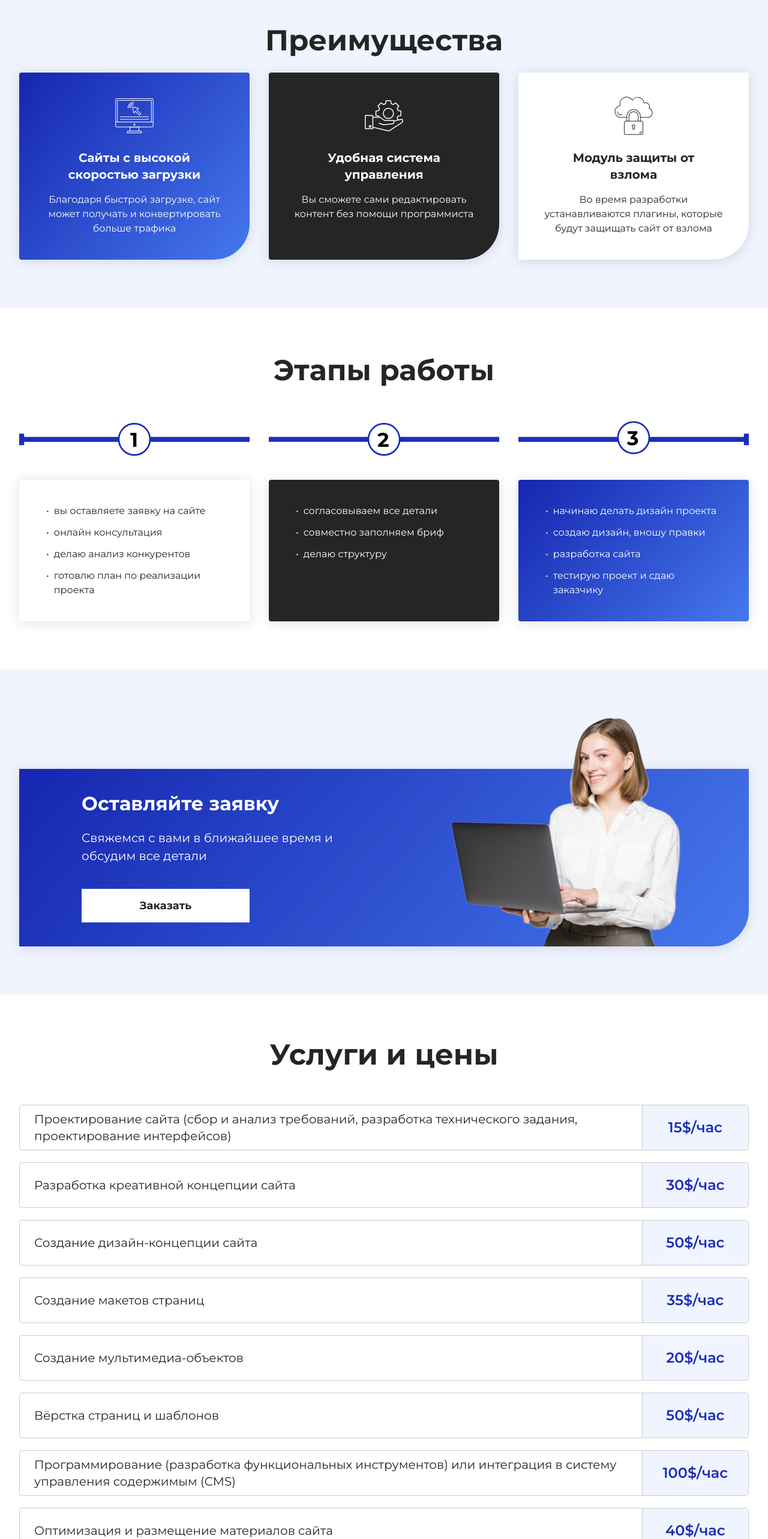
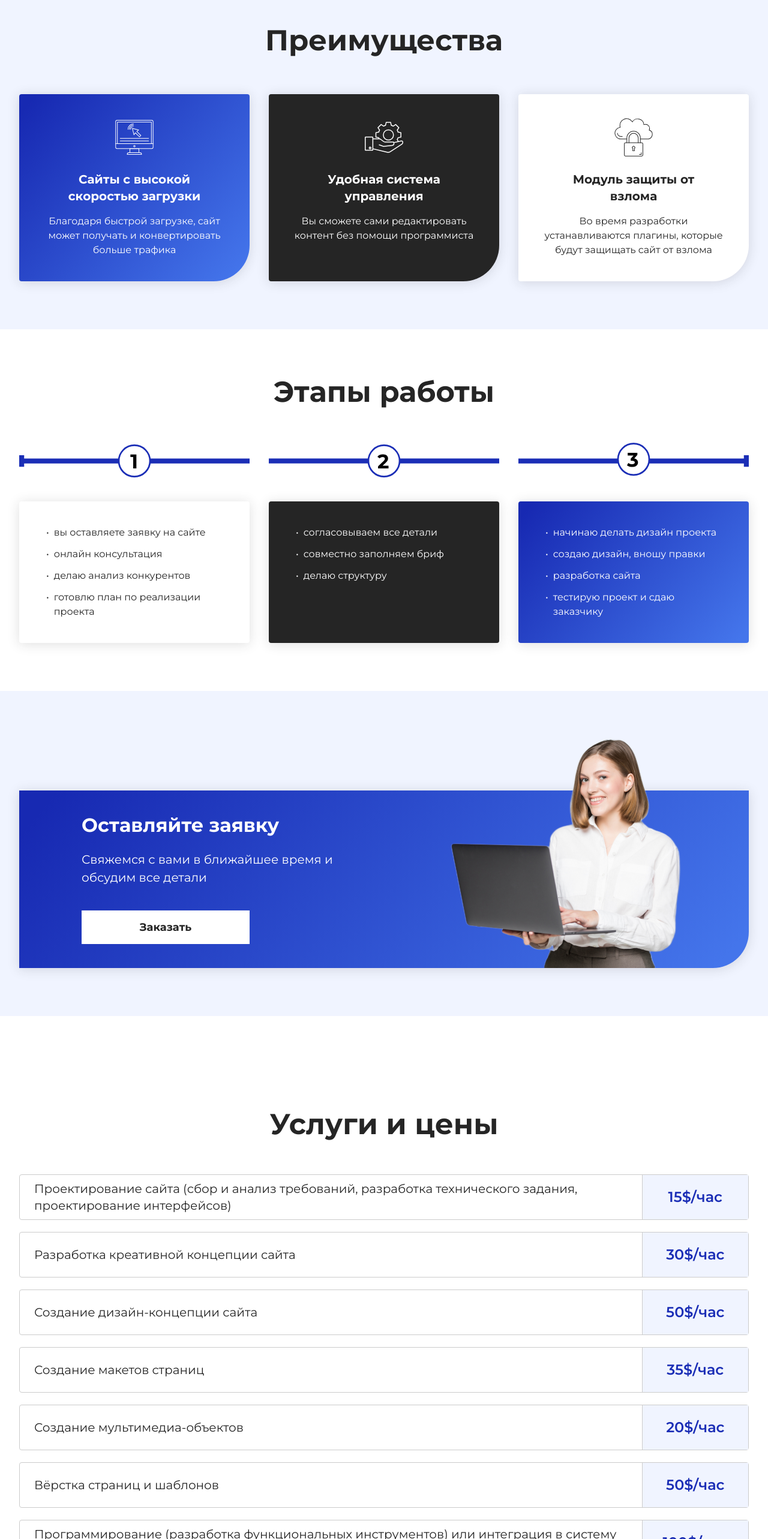
Before and after one commit to SoftRyzen-internship/askolok-website-development, a Next.js app: page / in a window 1280 px wide. Shown: the part 840-3406 px from the top of the page at 60% size. Built offline with nearby package versions, Linux system fonts and the light colour scheme.

Commit message:
change p to span in service price swap section with Sections in advantagesSection

```diff
--- a/components/common/ServiceCard/ServiceCard.tsx
+++ b/components/common/ServiceCard/ServiceCard.tsx
@@ -5,12 +5,12 @@ import { IServiceCardProps } from './ServiceCard.props';
 const ServiceCard: FC<IServiceCardProps> = ({ service, price, className }) => {
   return (
     <li className={`flex rounded border-[1px] border-[#ccc] md:h-[72px] xl:h-[76px] ${className}`}>
-      <p className="flex w-4/5 text-left items-center border-r-[1px] border-[#ccc] px-2 text-sm text-black md:px-3 md:text-base xl:w-[85.47%] xl:px-6 xl:text-xl xl:text-blackBg smOnly:py-4 ">
+      <p className="flex w-4/5 items-center border-r-[1px] border-[#ccc] px-2 text-left text-sm text-black md:px-3 md:text-base xl:w-[85.47%] xl:px-6 xl:text-xl xl:text-blackBg smOnly:py-4 ">
         {service}
       </p>
-      <p className="flex w-1/5 items-center justify-center bg-blueBg px-1 text-center text-base font-semibold text-[#1B2EB6] md:text-xl xl:w-[14.53%] xl:text-2xl">
+      <span className="flex w-1/5 items-center justify-center bg-blueBg px-1 text-center text-base font-semibold text-[#1B2EB6] md:text-xl xl:w-[14.53%] xl:text-2xl">
         {price}
-      </p>
+      </span>
     </li>
   );
 };
--- a/page-components/AdvantagesSection/AdvantagesSection.tsx
+++ b/page-components/AdvantagesSection/AdvantagesSection.tsx
@@ -12,7 +12,7 @@ const AdvantagesSection: FC = () => {
         <h2 className="text-center text-2xl font-bold text-black md:text-[32px] md:leading-[1.125] xl:text-5xl xl:leading-tight xl:text-blackBg">
           Преимущества
         </h2>
-        <ul className="flex flex-col gap-6 mt-6 md:flex-row md:flex-wrap md:justify-center md:gap-8">
+        <ul className="flex flex-col gap-6 mt-6 md:mt-10 xl:mt-[60px] md:flex-row md:flex-wrap md:justify-center md:gap-8">
           {advantages.map(({ iconUrl, alt, title, description, color }) => (
             <AdvantageCard
               key={title}
--- a/page-components/ServiceSection/ServiceSection.tsx
+++ b/page-components/ServiceSection/ServiceSection.tsx
@@ -1,14 +1,15 @@
 import { FC } from 'react';
+import Link from 'next/link';
+
+import { services } from '@/public/materials/services';
 
 import ServiceCard from '@/components/common/ServiceCard/ServiceCard';
 import Title from '@/components/typography/Title/Title';
-
-import { services } from '@/public/materials/services';
-import Link from 'next/link';
+import Sections from '@/components/typography/Sections/Sections';
 
 const ServiceSection: FC = () => {
   return (
-    <section>
+    <Sections>
       <div className="container py-10 text-center md:py-[60px] xl:pb-20 xl:pt-[76px]">
         <Title tag="h2">Услуги и цены</Title>
         <ul className="mt-6 flex flex-col gap-2 md:mt-10 md:gap-3 xl:mt-[60px] xl:gap-5">
@@ -25,7 +26,7 @@ const ServiceSection: FC = () => {
           Оплатить
         </Link>
       </div>
-    </section>
+    </Sections>
   );
 };
 
```
